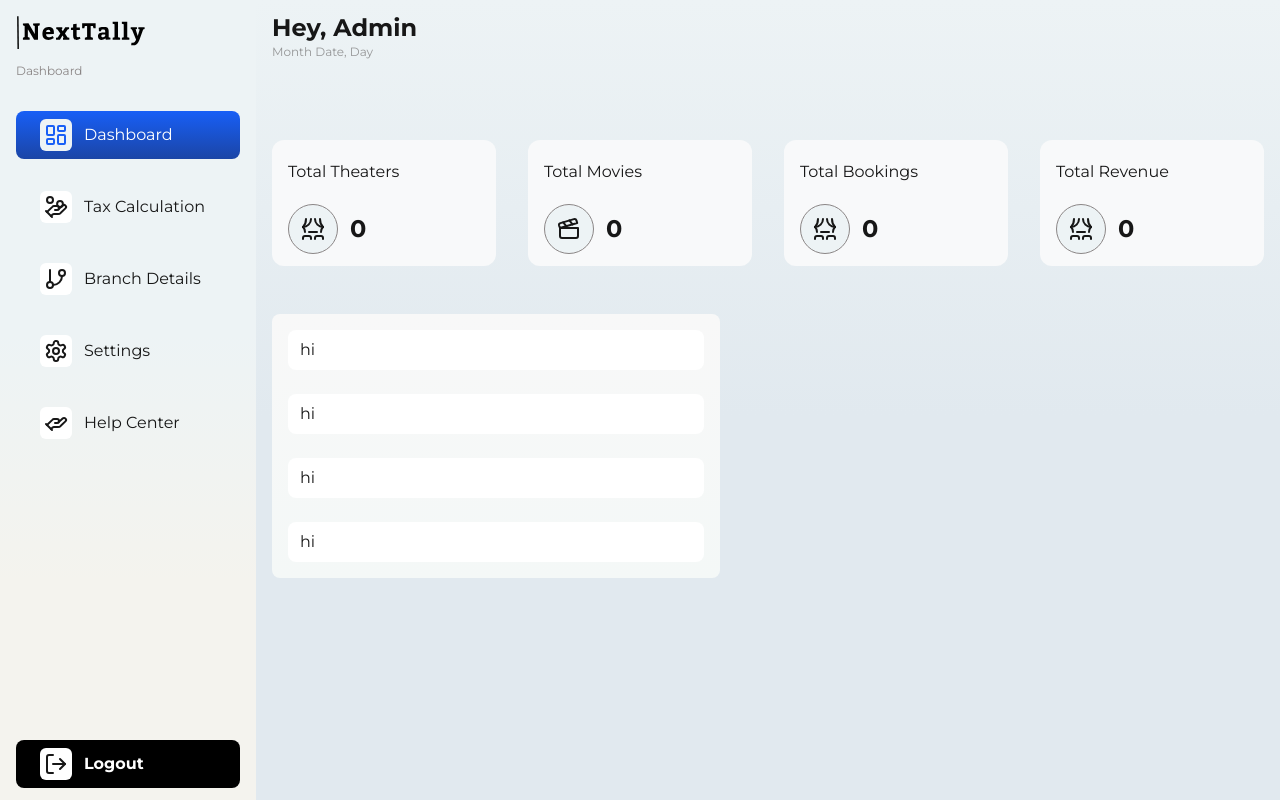
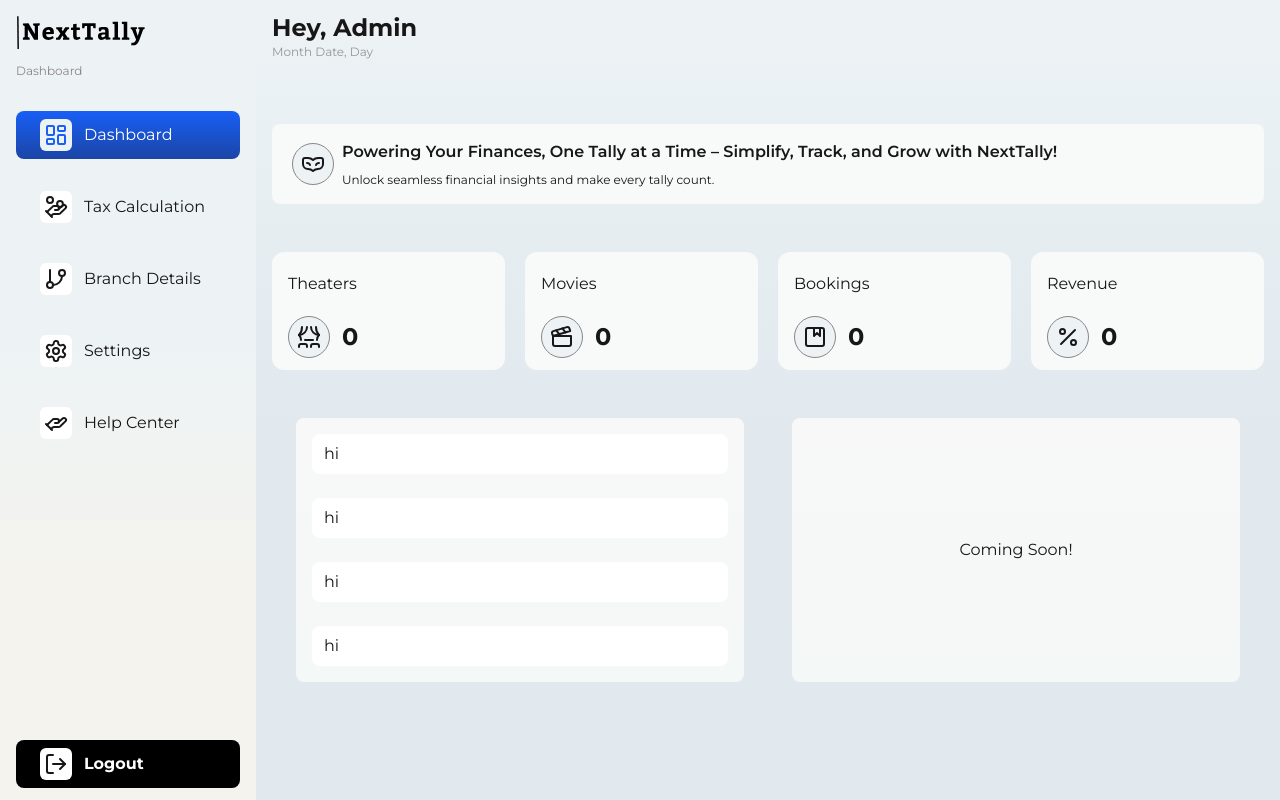
Before and after one commit to ayu-sharma/NextTally, a Next.js app: page /admin-dashboard in a window 1280 px wide. Built offline with nearby package versions, Linux system fonts and the light colour scheme.

Commit message:
dashboard done somewhat

```diff
--- a/app/admin-signup/page.js
+++ b/app/admin-signup/page.js
@@ -11,7 +11,14 @@ export default function Signin_admin() {
   const [page, setPage] = useState(()=> {
     return parseInt(localStorage.getItem("selectedpage")) || 1;
   })
+  const [signupData, setSignupData] = useState({
+    adminname: "",
+    email: "",
+    password: "",
+    branchname: "",
+    branchlocation: "",
 
+  })
   useEffect(() => {
     localStorage.setItem("selectedpage", page);
   }, [page]);
@@ -96,9 +103,9 @@ export default function Signin_admin() {
               </div>
             </div>
             <div className="flex flex-col w-full md:px-4 px-4 max-w-md mx-auto">
-              {page === 1 && <Signup_cmp renderPage={renderPage} />}
-              {page === 2 && <Branch_cmp renderPage={renderPage} />}
-              {page === 3 && <Assign_mngr renderPage={renderPage} />}
+              {page === 1 && <Signup_cmp renderPage={renderPage} signupData = {signupData} setSignupData= {setSignupData}/>}
+              {page === 2 && <Branch_cmp renderPage={renderPage} signupData = {signupData} setSignupData= {setSignupData}/>}
+              {page === 3 && <Assign_mngr renderPage={renderPage} signupData = {signupData} setSignupData= {setSignupData}/>}
             </div>
           </div>
         </div>
--- a/components/Branch_cmp.js
+++ b/components/Branch_cmp.js
@@ -2,10 +2,14 @@ import React from "react";
 import Button from "../components/ui/ButtonCmp";
 import Image from "next/image";
 import googlelogo from "../public/images/googlelogo.svg";
-export default function Signup_cmp({ renderPage }) {
+export default function Signup_cmp({ renderPage, signupData, setSignupData }) {
   const handleClick = (e) => {
     renderPage();
   };
+  function handleInput(e) {
+    const { name, value } = e.target;
+    setSignupData({ ...signupData, [name]: value });
+  }
   return (
     <div>
       <div className="flex flex-col justify-center w-full md:pt-16 pt-16 md:pb-10 md:px-4 px-4 max-w-md mx-auto">
@@ -18,13 +22,19 @@ export default function Signup_cmp({ renderPage }) {
         <div className="pt-6 w-full flex flex-col">
           <input
             type="text"
+            id="branchname"
+            name="branchname"
             placeholder="Branch Name"
+            onChange={handleInput}
             className="w-full px-6 rounded-lg antialiased text-primary font-normal focus:outline-none py-3 border border-slate-300 focus:border-studio-gradient-start/60 focus:ring-1 focus:ring-studio-gradient-start/60 mb-4 placeholder:font-[350]"
           />
 
           <input
             type="text"
+            name="branchlocation"
+            id="branchlocation"
             placeholder="Branch Location"
+            onChange={handleInput}
             className="w-full px-6 rounded-lg antialiased text-primary font-normal focus:outline-none py-3 border border-slate-300 focus:border-studio-gradient-start/60 focus:ring-1 focus:ring-studio-gradient-start/60 mb-4 placeholder:font-[350]"
           />
         </div>
--- a/components/Singup_cmp.js
+++ b/components/Singup_cmp.js
@@ -2,10 +2,14 @@ import React from "react";
 import Button from "../components/ui/ButtonCmp";
 import Image from "next/image";
 import googlelogo from "../public/images/googlelogo.svg";
-export default function Signup_cmp({ renderPage }) {
+export default function Signup_cmp({ renderPage, signupData, setSignupData }) {
   const handleClick = (e) => {
     renderPage();
   };
+  function handleInput(e) {
+    const {name, value} = e.target
+    setSignupData({...signupData, [name]: value});
+  }
 
   return (
     <div>
@@ -19,18 +23,27 @@ export default function Signup_cmp({ renderPage }) {
         <div className="pt-6 w-full flex flex-col">
           <input
             type="text"
+            name="adminname"
+            id="adminname"
             placeholder="Name"
+            onChange={handleInput}
             className="w-full px-6 rounded-lg antialiased text-primary font-normal focus:outline-none py-3 border border-slate-300 focus:border-studio-gradient-start/60 focus:ring-1 focus:ring-studio-gradient-start/60 mb-4 placeholder:font-[350]"
           />
 
           <input
             type="email"
+            name="email"
+            id="email"
+            onChange={handleInput}
             placeholder="Email Address"
             className="w-full px-6 rounded-lg antialiased text-primary font-normal focus:outline-none py-3 border border-slate-300 focus:border-studio-gradient-start/60 focus:ring-1 focus:ring-studio-gradient-start/60 mb-4 placeholder:font-[350]"
           />
 
           <input
             type="password"
+            name="password"
+            id="password"
+            onChange={handleInput}
             placeholder="Password"
             className="w-full px-6 rounded-lg antialiased text-primary font-normal focus:outline-none py-3 border border-slate-300 focus:border-studio-gradient-start/60 focus:ring-1 focus:ring-studio-gradient-start/60 mb-4 placeholder:font-[350]"
           />
--- a/components/ui/Admindashboardcmp.js
+++ b/components/ui/Admindashboardcmp.js
@@ -1,56 +1,72 @@
 import React from "react";
 import { Theater } from "lucide-react";
 import { Clapperboard } from "lucide-react";
+import { Album } from "lucide-react";
+import { Percent } from "lucide-react";
+import { VenetianMask } from 'lucide-react';
 export default function adminDashboardCmp() {
   return (
     <>
-      <div className="mt-3 w-full">
+      <div className="mt-3 w-full flex flex-col">
         <div className="font-bold text-2xl">Hey, Admin</div>
         <div className="text-xs text-[#959697]">Month Date, Day</div>
-        <div className="flex gap-8 w-full mt-20">
-          <div className="bg-[#F8F9FA] w-full max-w-xs px-4 rounded-xl py-5 pb-3">
-            <p className="pb-5">Total Theaters</p>
-            <div className="flex gap-3 items-center">
-              <div className="bg-[#EDF3F5] rounded-full p-3 border-[#8B8686] border-[.25px]">
-                <Theater />
+        <div className="mt-16 px-5 py-4 bg-[#f8f9f9] rounded-lg flex gap-2 items-center">
+          <div className="rounded-full bg-[#EDF3F5] p-2 border-[.25px] border-[#8B8686]">
+            <VenetianMask/>
           </div>
-              <p className="text-2xl font-bold">0</p>
+        <div>
+        <p className="text-md font-semibold ">Powering Your Finances, One Tally at a Time – Simplify, Track, and Grow with NextTally!</p>
+        <p className="text-xs pt-2">Unlock seamless financial insights and make every tally count.</p>
 </div>
         </div>
-          <div className="bg-[#F8F9FA] max-w-xs w-full px-4 rounded-xl py-5 pb-3">
-            <p className="pb-5">Total Movies</p>
+        <div className="flex gap-5 w-full mt-12">
+          {[
+            {
+              title: "Theaters",
+              value: 0,
+              icon: <Theater />,
+            },
+            {
+              title: "Movies",
+              value: 0,
+              icon: <Clapperboard />,
+            },
+            {
+              title: "Bookings",
+              value: 0,
+              icon: <Album />,
+            },
+            {
+              title: "Revenue",
+              value: 0,
+              icon: <Percent />,
+            },
+          ].map((items) => (
+            <div
+              key={items.id}
+              className="bg-[#f8f9f9] w-full max-w-xs px-4 rounded-xl py-5 pb-3"
+            >
+              <p className="pb-5">{items.title}</p>
               <div className="flex gap-3 items-center">
-              <div className="bg-[#EDF3F5] rounded-full p-3 border-[#8B8686] border-[.25px]">
-                <Clapperboard />
+                <div className="bg-[#EDF3F5] rounded-full p-2 border-[#8B8686] border-[.25px]">
+                  {items.icon}
                 </div>
-              <p className="text-2xl font-bold">0</p>
+                <p className="text-2xl font-bold">{items.value}</p>
               </div>
             </div>
-          <div className="bg-[#F8F9FA] max-w-xs w-full px-4 rounded-xl py-5 pb-3">
-            <p className="pb-5">Total Bookings</p>
-            <div className="flex gap-3 items-center">
-              <div className="bg-[#EDF3F5] rounded-full p-3 border-[#8B8686] border-[.25px]">
-                <Theater />
+          ))}
         </div>
-              <p className="text-2xl font-bold">0</p>
-            </div>
-          </div>
-          <div className="bg-[#F8F9FA] max-w-xs w-full px-4 rounded-xl py-5 pb-3">
-            <p className="pb-5">Total Revenue</p>
-            <div className="flex gap-3 items-center">
-              <div className="bg-[#EDF3F5] rounded-full p-3 border-[#8B8686] border-[.25px]">
-                <Theater />
-              </div>
-              <p className="text-2xl font-bold">0</p>
-            </div>
-          </div>
-        </div>
-        <div className="flex flex-col justify-between gap-6 max-w-md rounded-lg bg-gradient-to-b from-[#F8F8F8] to-[#F4F8F7] w-full mt-12 p-4">
+        <div className="flex gap-6 justify-evenly w-full mt-12">
+          <div className="flex flex-col justify-between gap-6 max-w-md rounded-lg bg-gradient-to-b from-[#F8F8F8] to-[#F4F8F7] w-full p-4">
             <div className="bg-white px-3 py-2 rounded-lg">hi</div>
             <div className="bg-white px-3 py-2 rounded-lg">hi</div>
             <div className="bg-white px-3 py-2 rounded-lg">hi</div>
             <div className="bg-white px-3 py-2 rounded-lg">hi</div>
           </div>
+          <div className="rounded-lg bg-gradient-to-b from-[#F8F8F8] to-[#F4F8F7]  max-w-md w-full flex justify-center items-center">
+            Coming Soon!
+          </div>
+        </div>
       </div>
     </>
   );
```
Lines whose indentation alone changed are shown as unchanged.
